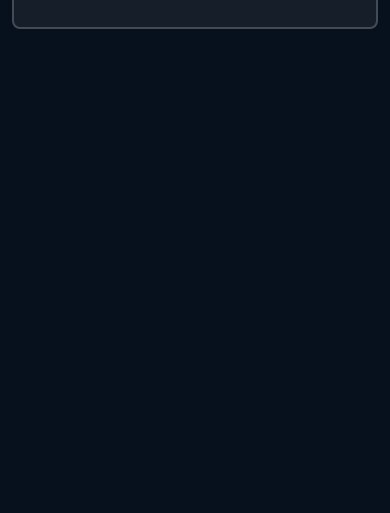
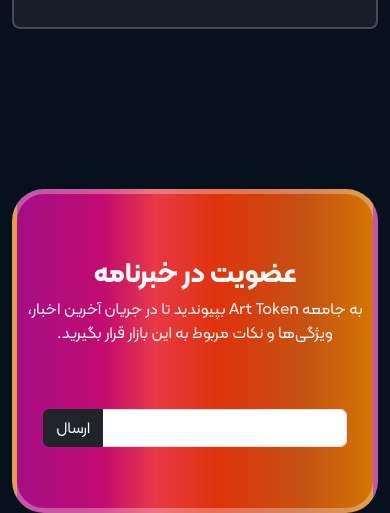
Before and after one commit to IamErfanImmortal/NFT-Shop, a plain HTML site: page index.html in a window 390 px wide. Shown: the part 6460-6973 px from the top of the page. Before the commit the page ends 6489 px from the top, so only its background shows below. Drawn offline with Linux system fonts and the light colour scheme; a web font is replaced by a local one.

Commit message:
Add NewsLetter Section with Responsive

```diff
--- a/css/style.css
+++ b/css/style.css
@@ -284,6 +284,30 @@
 .artist_box > img {
   width: 109px !important;
 }
+.box_newsletter {
+  background: linear-gradient(90deg, #A50E86 0.16%, #C10B70 24.02%, #E83947 38.73%, #DF330D 55.88%, #C55212 81.05%, #D37506 100%);
+  height: 324px;
+  border: 5px solid rgba(255, 255, 255, 0.3);
+}
+.box_newsletter::before,.box_newsletter::after{
+  content: '';
+  width: 982.714px;
+  height: 726.266px;
+  position: absolute;
+  background-repeat: no-repeat;
+}
+.box_newsletter::before{
+  background-image: url('/images/Group2.png');
+  left: 15px;
+  top: 6px;
+}
+.box_newsletter::after{
+  background-image: url('/images/Group3.png');
+  right: -30rem;
+  bottom: -25rem;
+}
+
+
 /* Import Font */
 @font-face {
   font-family: kalameh;
@@ -380,4 +404,7 @@
     top: 18px;
     left: 0px;
   }
+  .box_newsletter::before,.box_newsletter::after {
+    display: none;
+  }
 }
--- a/index.html
+++ b/index.html
@@ -730,6 +730,20 @@
           </div>
         </div>
       </section>
+      <!-- NewsLetter -->
+      <section class="container-fluid container-lg section_distance position-relative">
+        <div class="box_newsletter text-light d-flex flex-column justify-content-center align-items-center rounded-5">
+          <h2 class="fs-1 fw-bolder">عضویت در خبرنامه</h2>
+          <p class="mb-5 text-center">به جامعه Art Token بپیوندید تا در جریان آخرین اخبار، ویژگی‌ها و نکات مربوط به این بازار قرار بگیرید.</p>
+          <div>
+            <div class="input-group mt-3">
+              <input type="text" class="form-control" placeholder="" aria-label="Example text with button addon" aria-describedby="button-addon1">
+              <button class="btn btn-outline-dark bg-dark text-light" type="button" id="button-addon1">ارسال</button>
+            </div>
+          </div>
+        </div>
+
+      </section>
     </main>
 
     <!-- Optional JavaScript -->
```
Also changed, not shown: images/Group2.png (renamed from images/Group 122 (1).png), images/Group3.png (renamed from images/Group 123 (1).png), images/simple-icons_binance.png (deleted).
